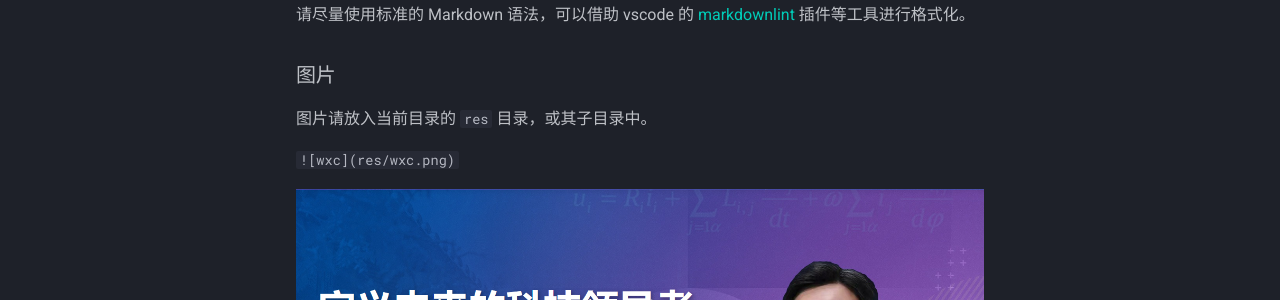
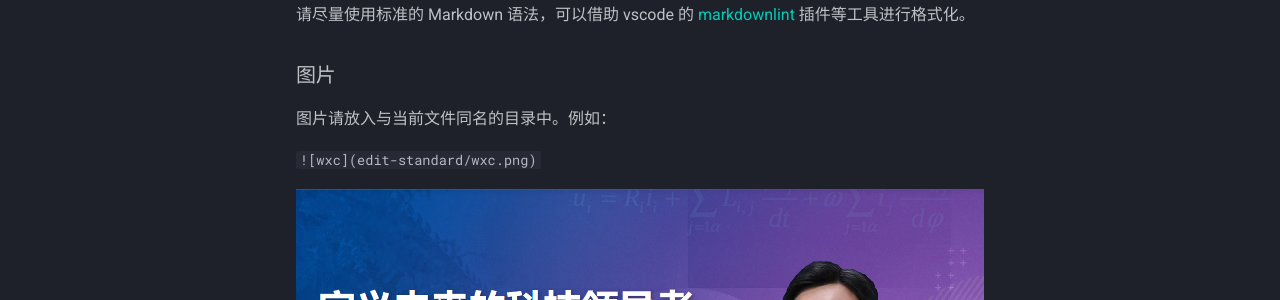
Before and after one commit to LeSnow-Ye/wx-wiki, an MkDocs documentation site: the page built from docs/intro/edit-standard.md, in a window 1280 px wide. Shown: the part 568-868 px from the top of the page. Built offline with MkDocs 1.6.1 and Material for MkDocs 9.7.7, drawn with Linux system fonts in a browser that asks for light colours; comment, search, counter and statistics services are not loaded.

Commit message:
standard

```diff
--- a/docs/intro/edit-standard.md
+++ b/docs/intro/edit-standard.md
@@ -14,11 +14,11 @@
 
 ### 图片
 
-图片请放入当前目录的 `res` 目录，或其子目录中。
+图片请放入与当前文件同名的目录中。例如：
 
-`![wxc](res/wxc.png)`
+`![wxc](edit-standard/wxc.png)`
 
-![wxc](res/wxc.png)
+![wxc](edit-standard/wxc.png)
 
 ## 空格，标点等
 
--- a/mkdocs.yml
+++ b/mkdocs.yml
@@ -37,6 +37,7 @@ theme:
 # Plugins
 plugins:
   - search
+  - glightbox
 
 # Markdown
 markdown_extensions:
--- a/requirements.txt
+++ b/requirements.txt
@@ -1 +1,2 @@
-mkdocs-material==9.4.6
+mkdocs-material
+mkdocs-glightbox
```
Also changed, not shown: README.md (+4 -1 lines), docs/intro/edit-standard/wxc.png (renamed from docs/intro/res/wxc.png).
